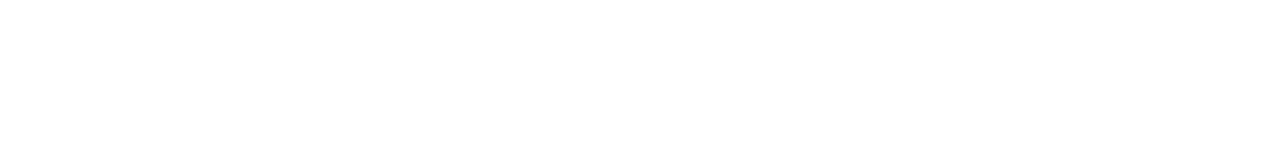
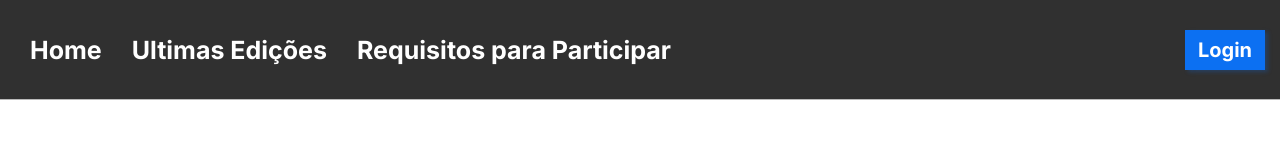
Before and after one commit to leobonadia/bootcamp-dnc, a plain HTML site: page index.html in a window 1280 px wide. Drawn offline with Linux system fonts and the light colour scheme.

Commit message:
criação do estilo css do menu

```diff
--- /dev/null
+++ b/assets/css/style.css
@@ -0,0 +1,47 @@
+@import url('https://fonts.googleapis.com/css2?family=Inter:wght@100;200;300;400;500;700;800;900&family=Montserrat:wght@300;400;600;700&family=Open+Sans:ital@0;1&family=Oswald:wght@400;700&family=Raleway:wght@700&display=swap');
+
+* {
+    margin: 0;
+    box-sizing: border-box;
+    font-family: 'Inter', sans-serif;
+}
+
+#principal {
+    width: 100%;
+    height: 100px;
+    background-color: #303030;
+    display: flex;
+    justify-content: space-between;
+    align-items: center;
+    border-bottom: 1px solid #bababa;
+}
+
+#principal div a {
+    color: white;
+    font-size: 25px;
+    font-weight: 600;
+    text-decoration: none;
+    margin-left: 30px;
+}
+
+    #principal div a:hover {
+        color: #ccc;
+    }
+
+#principal button {
+    margin-right: 15px;
+    width: 80px;
+    height: 40px;
+    background-color: #0c70f2;
+    border: 0;
+    font-size: 20px;
+    font-weight: 600;
+    color: white;
+    box-shadow: 3px 2px 4px rgba(12, 112, 242, 0.25);
+    cursor: pointer;
+}
+
+#menu {
+    display: flex;
+    justify-content: space-around;
+}
--- a/index.html
+++ b/index.html
@@ -4,8 +4,17 @@
     <meta charset="UTF-8">
     <meta name="viewport" content="width=device-width, initial-scale=1.0">
     <title>Bootcamp DNC</title>
+    <link rel="stylesheet" href="assets/css/style.css">
 </head>
 <body>
+    <nav id="principal">
+        <div id="menu">
+            <a href="">Home</a>
+            <a href="">Ultimas Edições</a>
+            <a href="">Requisitos para Participar</a>
+        </div>
+        <button>Login</button>
+    </nav>
 
 </body>
 </html>
```
